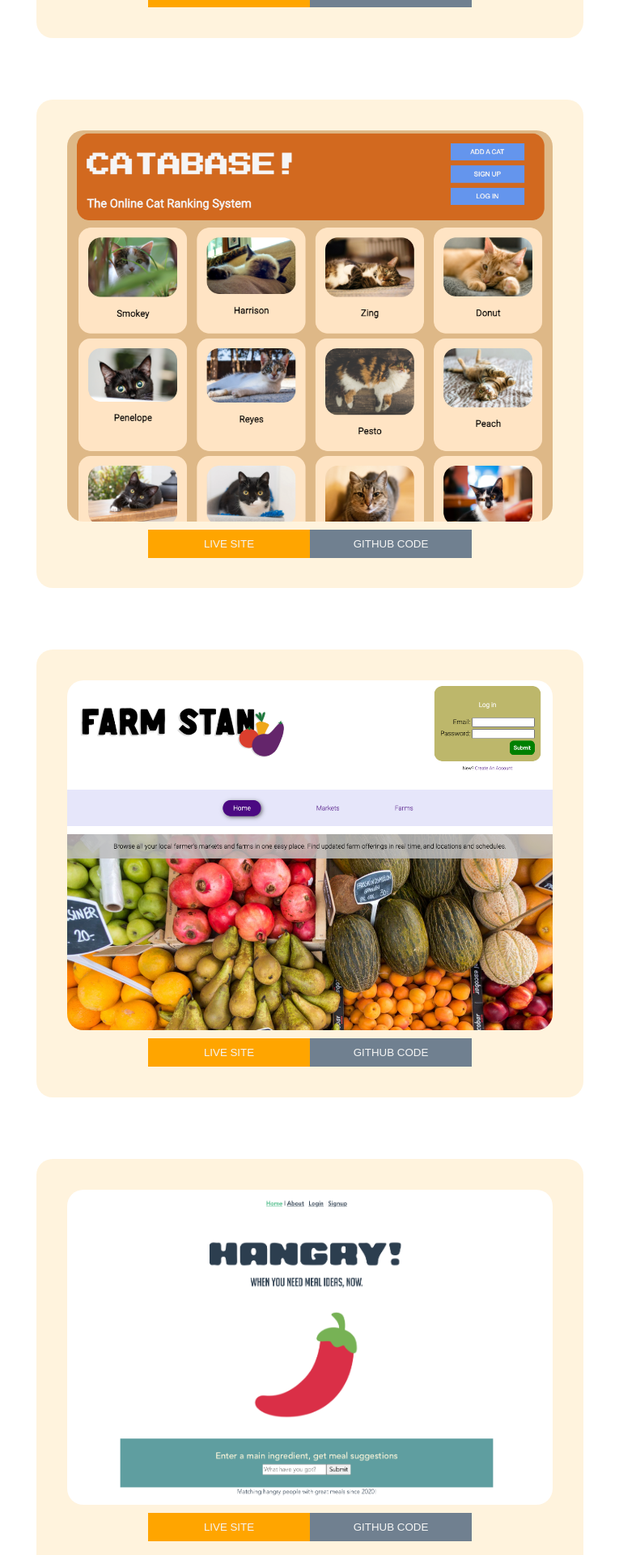
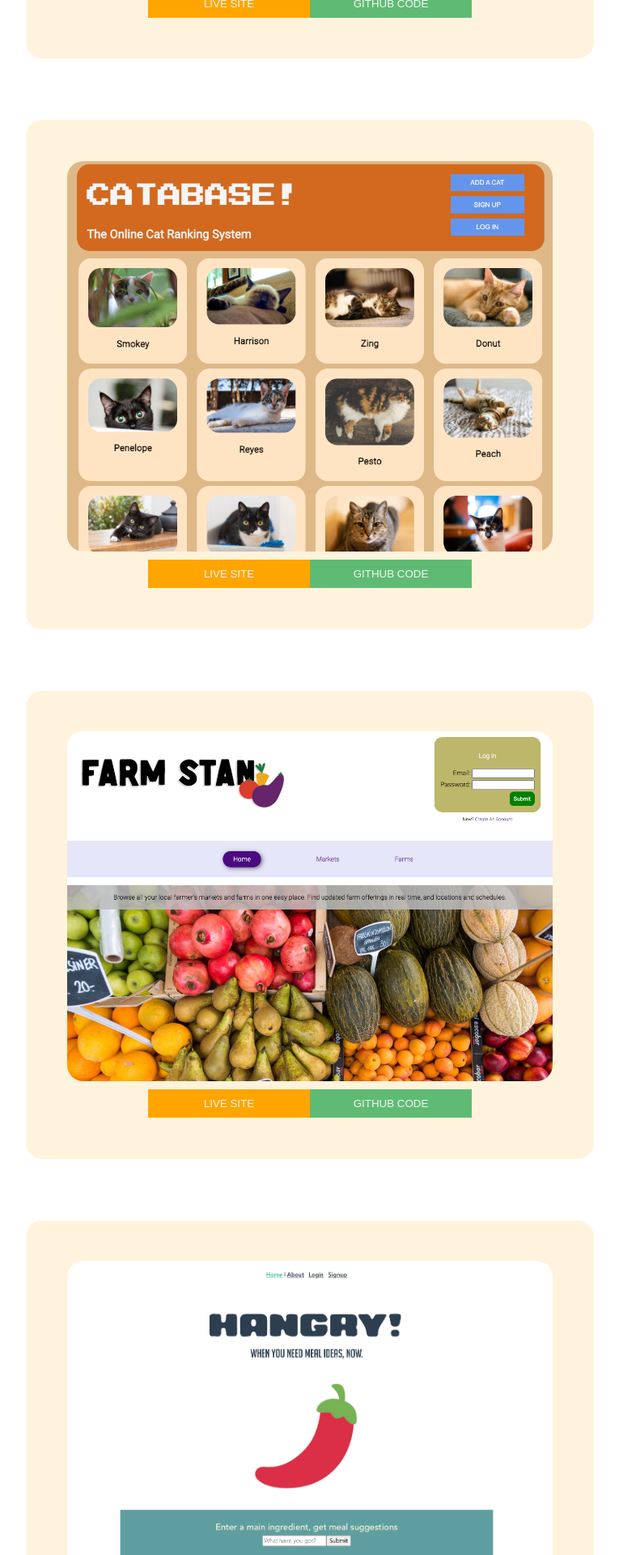
Before and after one commit to spencerhaugh/portfolio, a Vue app: page /#/projects in a window 1280 px wide. Shown: the part 680-2600 px from the top of the page at 81% size, without its empty margins (257-1022 px from the left). Built offline with nearby package versions, Linux system fonts and the light colour scheme.

Commit message:
Added images and links to projects view. Monir changes to copy and navbar

```diff
--- a/src/views/Projects.vue
+++ b/src/views/Projects.vue
@@ -7,7 +7,7 @@
             <img src="../assets/Projects/DontForget-1.png" alt="Image of Memory Game Project">
             <div class="buttons">
               <a href="https://spencerhaugh.github.io/memory-app/index.html" target="_blank"><button class='live-site'>LIVE SITE</button></a>
-              <a href=""><button class='github-code'>GITHUB CODE</button></a>
+              <a href="https://github.com/spencerhaugh/memory-app" target="_blank"><button class='github-code'>GITHUB CODE</button></a>
             </div>
           </div>
           <!-- Project Two -->
@@ -15,7 +15,7 @@
             <img src="../assets/Projects/Catabase-1.png" alt="Image of Catabase Project">
             <div class="buttons">
               <a href="https://enigmatic-island-67697.herokuapp.com/catabase" target="_blank"><button class='live-site'>LIVE SITE</button></a>
-              <a href=""><button class='github-code'>GITHUB CODE</button></a>
+              <a href="https://github.com/spencerhaugh/cats-app" target="_blank"><button class='github-code'>GITHUB CODE</button></a>
             </div>
           </div>
           <!-- Project Three -->
@@ -23,7 +23,7 @@
             <img src="../assets/Projects/FarmStan-1.png" alt="Image of Farm Stan Project">
             <div class="buttons">
               <a href="https://farm-stan-client.herokuapp.com/" target="_blank"><button class='live-site'>LIVE SITE</button></a>
-              <a href=""><button class='github-code'>GITHUB CODE</button></a>
+              <a href="https://github.com/spencerhaugh/farmstan-app" target="_blank"><button class='github-code'>GITHUB CODE</button></a>
             </div>
           </div>
           <!-- Project Four -->
@@ -31,7 +31,7 @@
             <img src="../assets/Projects/Hangry-1.png" alt="Image of Hangry Project">
             <div class="buttons">
               <a href="https://mystifying-mccarthy-7142e6.netlify.app/" target="_blank"><button class='live-site'>LIVE SITE</button></a>
-              <a href=""><button class='github-code'>GITHUB CODE</button></a>
+              <a href="https://github.com/spencerhaugh/leftovers-app" target="_blank"><button class='github-code'>GITHUB CODE</button></a>
             </div>
           </div>
         </div>
@@ -64,7 +64,7 @@ export default {
     margin-top: 3%;
     margin-bottom: 3%;
     background-color: rgba(255, 225, 170, 0.4);
-    padding: 3%;
+    padding: 4%;
     border-radius: 20px;
   }
   button {
@@ -83,7 +83,7 @@ export default {
     color: whitesmoke;
   }
   .github-code {
-    background-color: slategrey;
+    background-color: rgb(95, 187, 115);
     color: whitesmoke;
   }
 </style>
```
Also changed, not shown: 1 other file (tests, documents, lock files or other folders).
